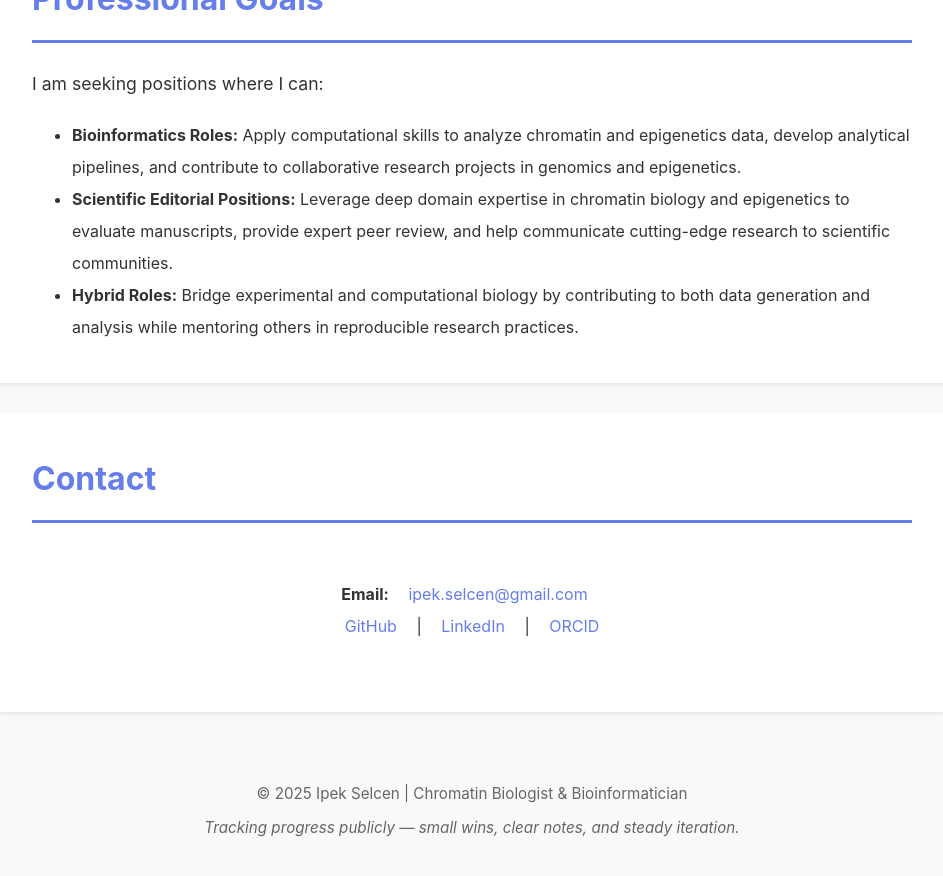
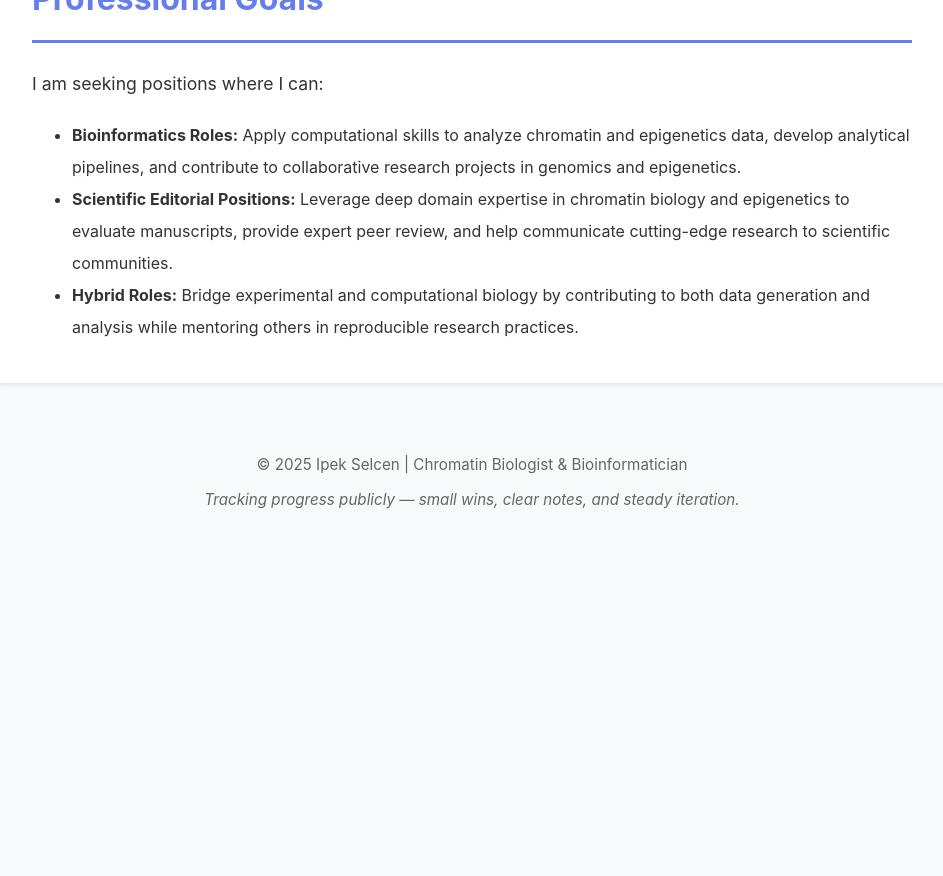
Before and after one commit to ipekselcen/ipekselcen.github.io, a Jekyll site: the page built from index.html, in a window 1280 px wide and 900 px high, scrolled down 3867 px. Shown: the top 876 px of the window, without its empty margins (168-1111 px from the left). Built offline with Jekyll 4.4.1, drawn with Linux system fonts in a browser that asks for light colours; after the commit the page ends 4439 px from its top, so only the background shows below that.

Commit message:
Update and rename index-7.html to index.html

```diff
--- a/index-7.html
+++ b/index.html
@@ -499,15 +499,6 @@ permalink: /
             </ul>
         </section>
 
-        <section class="section">
-            <h2>Contact</h2>
-            <div class="contact-info">
-                <strong>Email:</strong> <a href="mailto:ipek.selcen@gmail.com">ipek.selcen@gmail.com</a><br>
-                <a href="https://github.com/ipekselcen" target="_blank">GitHub</a> |
-                <a href="https://www.linkedin.com/in/ipek-selcen-16516948/" target="_blank">LinkedIn</a> |
-                <a href="https://orcid.org/0000-0001-7614-1780" target="_blank">ORCID</a>
-            </div>
-        </section>
 
         <footer>
             <p>© 2025 Ipek Selcen | Chromatin Biologist & Bioinformatician</p>
```
